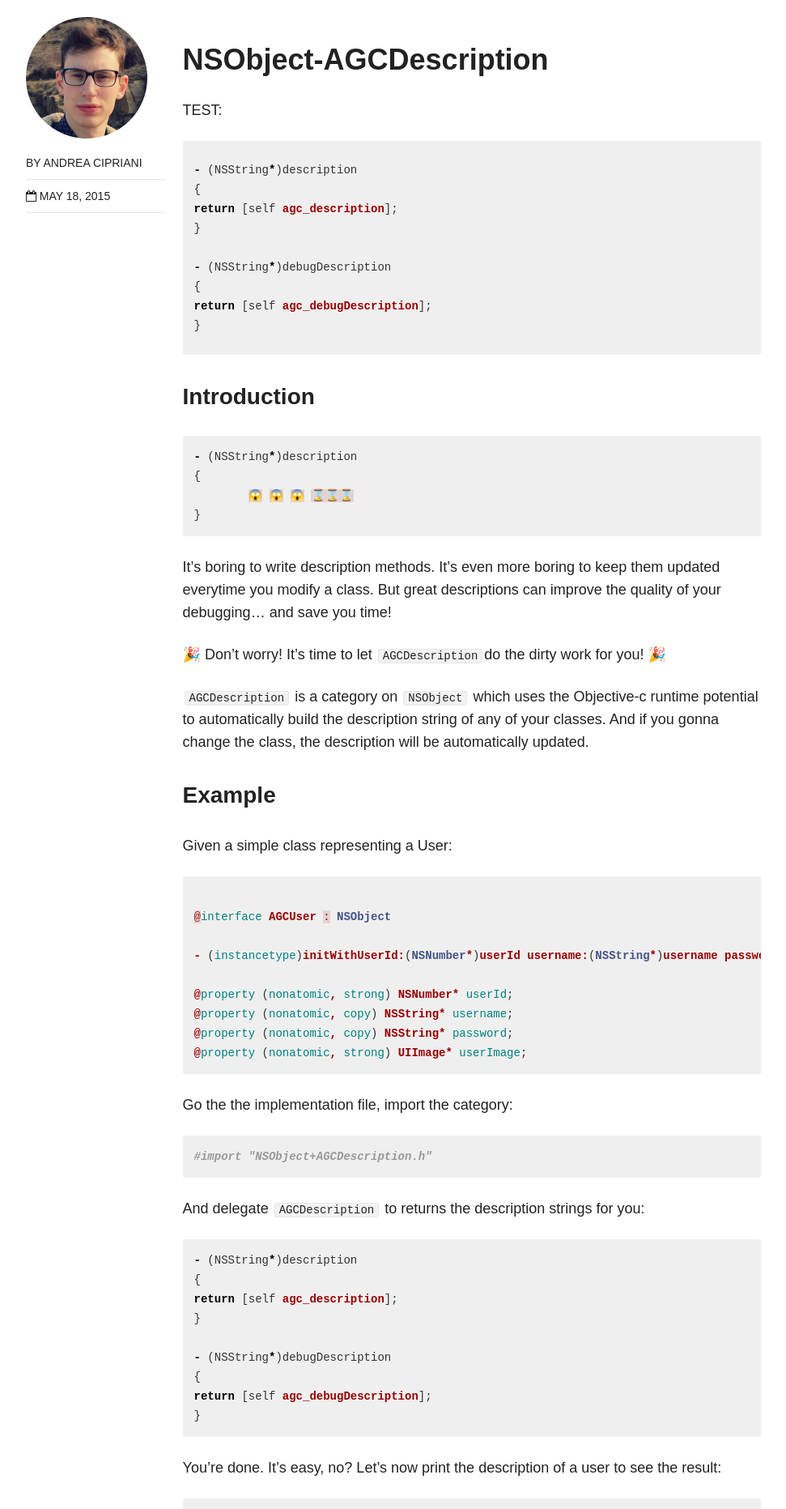
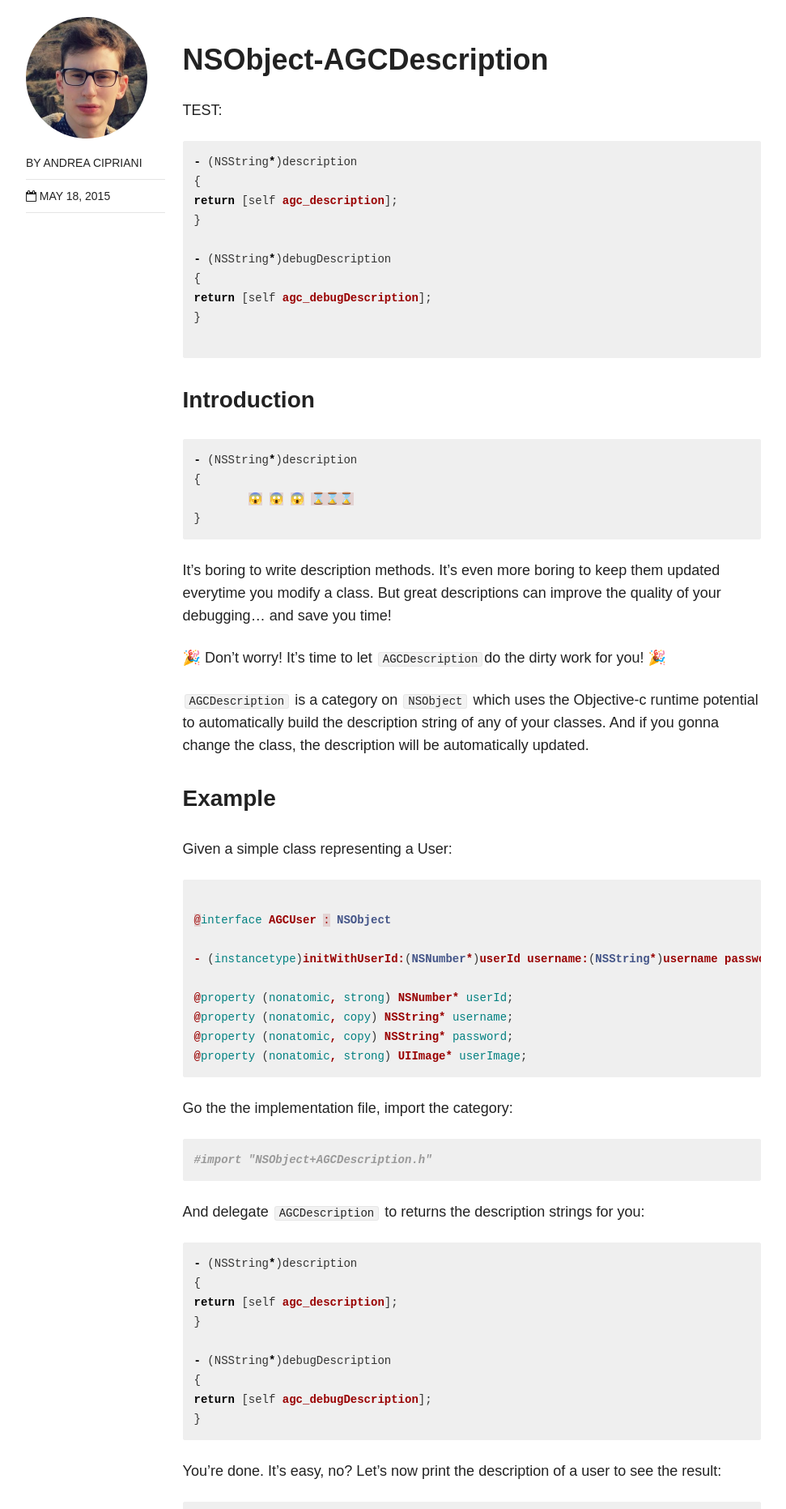
Before and after one commit to andreacipriani/andreacipriani.github.io, a Jekyll site: the page built from _posts/blog/2015-05-18-AGCDescription.md, in a window 1280 px wide. Shown: the part 551-2414 px from the top of the page at 81% size, without its empty margins (154-1125 px from the left). Built offline with Jekyll 4.4.1, drawn with Linux system fonts in a browser that asks for light colours; nearby versions of some CDN libraries.

Commit message:
test kramdown objective_c

```diff
--- a/_posts/blog/2015-05-18-AGCDescription.md
+++ b/_posts/blog/2015-05-18-AGCDescription.md
@@ -14,8 +14,7 @@
 
 TEST:
 
-{% highlight objc %}
-
+~~~
 - (NSString*)description
 {
 return [self agc_description];
@@ -26,7 +25,8 @@
 return [self agc_debugDescription];
 }
 
-{% endhighlight %}
+~~~
+{: .language-objective_c}
 
 
 ### Introduction
```
